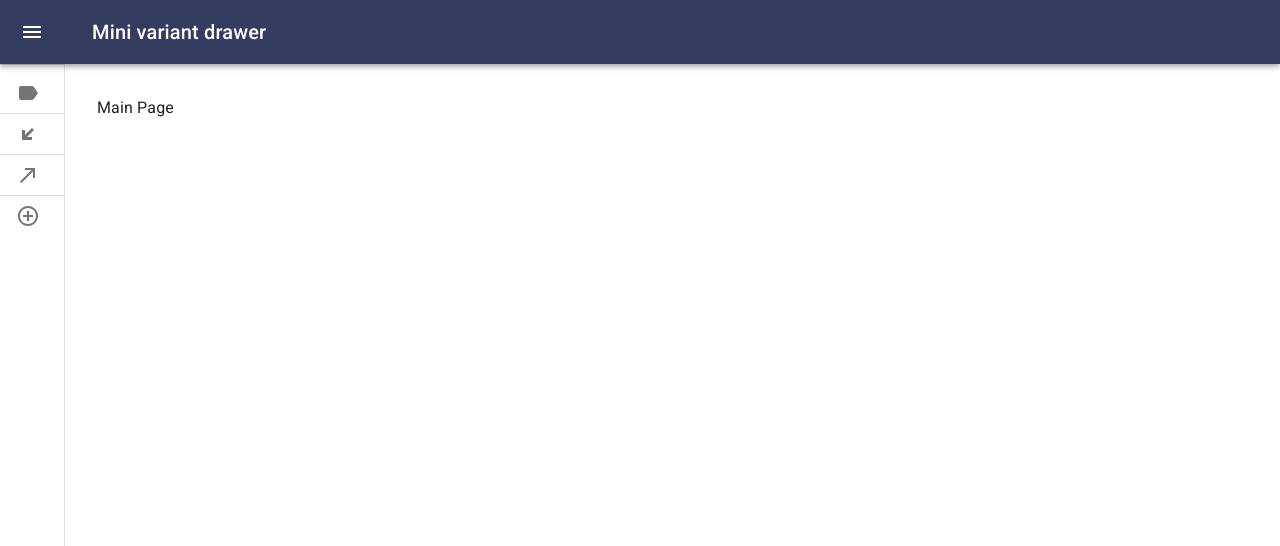
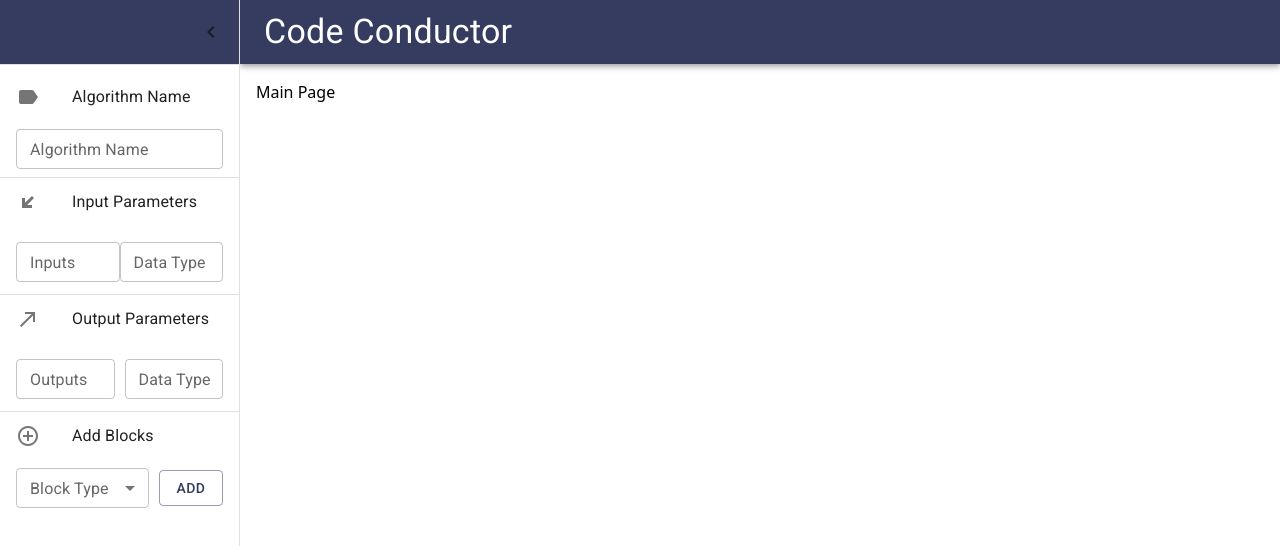
Before and after one commit to AliBdeir/code-conductor, a React (Vite) app: page / in a window 1280 px wide. Shown: the top 546 px of the page. Built offline with nearby package versions, Linux system fonts and the light colour scheme.

Commit message:
Fixed app code

```diff
--- a/src/App.tsx
+++ b/src/App.tsx
@@ -1,87 +1,17 @@
-import * as React from 'react';
-import { styled, useTheme } from '@mui/material/styles';
-import Box from '@mui/material/Box';
-import MuiAppBar, { AppBarProps as MuiAppBarProps } from '@mui/material/AppBar';
-import Toolbar from '@mui/material/Toolbar';
-import CssBaseline from '@mui/material/CssBaseline';
-import Typography from '@mui/material/Typography';
-import IconButton from '@mui/material/IconButton';
-import MenuIcon from '@mui/icons-material/Menu';
+import Toolbar from './components/header/header';
+import Sidebar from './components/sidebar/sidebar';
 import MainPage from './pages/main/main-page';
-import Sidebar from './components/sidebar/sidebar';
-
-const drawerWidth = 240;
-
-const DrawerHeader = styled('div')(({ theme }) => ({
-  display: 'flex',
-  alignItems: 'center',
-  justifyContent: 'flex-end',
-  padding: theme.spacing(0, 1),
-  // necessary for content to be below app bar
-  ...theme.mixins.toolbar,
-}));
-
-interface AppBarProps extends MuiAppBarProps {
-  open?: boolean;
-}
-
-const AppBar = styled(MuiAppBar, {
-  shouldForwardProp: (prop) => prop !== 'open',
-})<AppBarProps>(({ theme, open }) => ({
-  zIndex: theme.zIndex.drawer + 1,
-  transition: theme.transitions.create(['width', 'margin'], {
-    easing: theme.transitions.easing.sharp,
-    duration: theme.transitions.duration.leavingScreen,
-  }),
-  ...(open && {
-    marginLeft: drawerWidth,
-    width: `calc(100% - ${drawerWidth}px)`,
-    transition: theme.transitions.create(['width', 'margin'], {
-      easing: theme.transitions.easing.sharp,
-      duration: theme.transitions.duration.enteringScreen,
-    }),
-  }),
-}));
 
 export default function App() {
-  const theme = useTheme();
-  const [open, setOpen] = React.useState(false);
-
-  const toggleDrawer = () => {
-    setOpen(!open); // Toggle the open state
-  };
-
-  // const handleDrawerClose = () => {
-  //   setOpen(false);
-  // };
-
-  return (
-    <Box sx={{ display: 'flex' }}>
-      <CssBaseline />
-      <AppBar position="fixed" open={open}>
-        <Toolbar >
-          <IconButton
-            color="inherit"
-            aria-label="open drawer"
-            onClick={toggleDrawer}
-            edge="start"
-            sx={{
-              marginRight: 5,
-              ...(open && { display: 'none' }),
-            }}
-          >
-            <MenuIcon />
-          </IconButton>
-          <Typography variant="h6" noWrap component="div">
-            Mini variant drawer
-          </Typography>
-        </Toolbar>
-      </AppBar>
-      <Sidebar open={open} toggleDrawer={toggleDrawer} />
-      <Box component="main" sx={{ flexGrow: 1, p: 2 }}>
-        <DrawerHeader />
-        <MainPage/>
-      </Box>
-    </Box>
-  );
+    return (
+        <div className='h-screen w-screen'>
+            <div className='flex flex-row w-full'>
+                <Sidebar open toggleDrawer={() => alert('')} />
+                <div className='flex flex-col flex-grow'>
+                    <Toolbar />
+                    <MainPage />
+                </div>
+            </div>
+        </div>
+    );
 }
```
